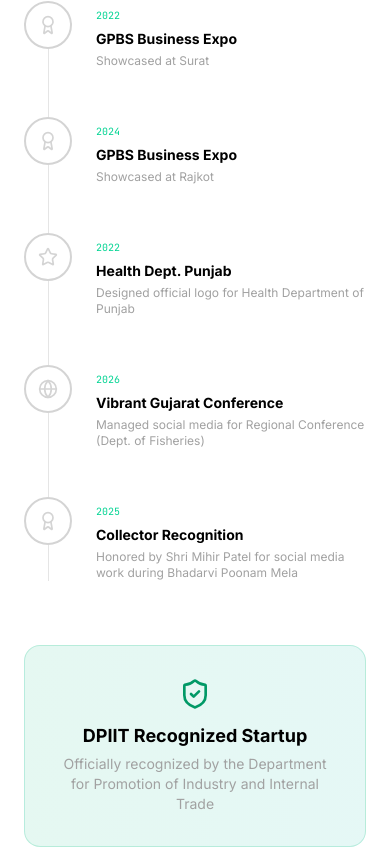
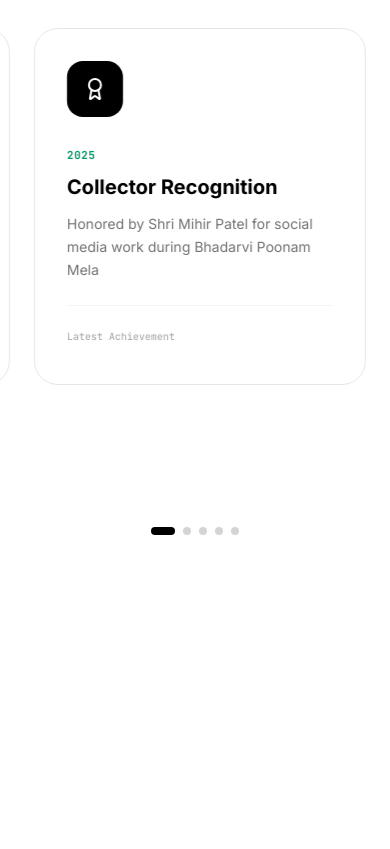
Before and after one commit to Deepak-ai-93/topclues-clients-bill, a Next.js app: page / in a window 390 px wide. Shown: the part 3280-4129 px from the top of the page. Built offline with nearby package versions, Linux system fonts and the light colour scheme.

Commit message:
Add horizontal scroll achievements section with GSAP pin + scrub and mobile swipe support

```diff
--- a/app/page.tsx
+++ b/app/page.tsx
@@ -31,6 +31,11 @@
   const subtitleRef = useRef<HTMLParagraphElement>(null);
   const ctaRef = useRef<HTMLDivElement>(null);
   const mainRef = useRef<HTMLDivElement>(null);
+  const highlightsRef = useRef<HTMLDivElement>(null);
+  const highlightsScrollRef = useRef<HTMLDivElement>(null);
+  const [activeCard, setActiveCard] = useState(0);
+  const touchStartX = useRef(0);
+  const touchEndX = useRef(0);
 
   useEffect(() => {
     const ctx = gsap.context(() => {
@@ -82,7 +87,35 @@
           onToggle: self => { if (self.isActive) setActiveSection(s.dataset.section || ''); }
         });
       });
+
     }, mainRef);
+
+    // Horizontal scroll for achievements (outside gsap.context, uses refs directly)
+    const hScroll = highlightsScrollRef.current;
+    const hSection = highlightsRef.current;
+    if (hScroll && hSection) {
+      const cards = gsap.utils.toArray<HTMLElement>('.hscroll-card');
+      const totalWidth = hScroll.scrollWidth - hSection.offsetWidth;
+      if (totalWidth > 0) {
+        ScrollTrigger.create({
+          trigger: hSection,
+          pin: true,
+          start: 'top top',
+          end: () => `+=${totalWidth}`,
+          scrub: 1.5,
+          invalidateOnRefresh: true,
+          onUpdate: (self) => {
+            const progress = self.progress;
+            const idx = Math.round(progress * (cards.length - 1));
+            setActiveCard(Math.min(idx, cards.length - 1));
+          }
+        });
+        gsap.to(hScroll, {
+          x: () => -totalWidth,
+          ease: 'none'
+        });
+      }
+    }
 
     return () => ctx.revert();
   }, []);
@@ -90,6 +123,30 @@
   const scrollTo = (id: string) => {
     setMenuOpen(false);
     document.getElementById(id)?.scrollIntoView({ behavior: 'smooth' });
+  };
+
+  const handleTouchStart = (e: React.TouchEvent) => {
+    touchStartX.current = e.touches[0].clientX;
+  };
+
+  const handleTouchEnd = (e: React.TouchEvent) => {
+    touchEndX.current = e.changedTouches[0].clientX;
+    const diff = touchStartX.current - touchEndX.current;
+    if (Math.abs(diff) > 50) {
+      const next = diff > 0
+        ? Math.min(activeCard + 1, achievements.length - 1)
+        : Math.max(activeCard - 1, 0);
+      const scrollContainer = highlightsScrollRef.current;
+      if (scrollContainer) {
+        const card = scrollContainer.querySelectorAll('.hscroll-card')[next] as HTMLElement;
+        if (card) {
+          scrollContainer.style.transition = 'transform 0.5s cubic-bezier(0.22, 1, 0.36, 1)';
+          const offset = -(card.offsetLeft);
+          scrollContainer.style.transform = `translateX(${offset}px)`;
+          setActiveCard(next);
+        }
+      }
+    }
   };
 
   const services = [
@@ -290,47 +347,77 @@
         </div>
       </section>
 
-      {/* ===== ACHIEVEMENTS TIMELINE ===== */}
-      <section id="highlights" data-section="highlights" className="py-24 md:py-32 px-6 relative">
-        <div className="max-w-6xl mx-auto">
-          <motion.div initial={{ opacity: 0 }} whileInView={{ opacity: 1 }} viewport={{ once: true }} className="text-center mb-16">
+      {/* ===== HORIZONTAL SCROLL: ACHIEVEMENTS ===== */}
+      <section id="highlights" data-section="highlights" ref={highlightsRef} className="relative bg-white overflow-hidden">
+        <div className="h-screen flex flex-col justify-center">
+          <div className="px-6 md:px-16 text-center mb-8 md:mb-12">
             <span className="text-[10px] font-mono tracking-[0.3em] text-neutral-500 uppercase">Milestones</span>
-            <h2 className="text-3xl md:text-5xl font-bold mt-4 mb-4 split-line">Achievements & Recognition</h2>
-          </motion.div>
+            <h2 className="text-3xl md:text-5xl font-bold mt-4">Achievements & Recognition</h2>
+            <p className="text-sm text-neutral-400 mt-2 max-w-xl mx-auto">Scroll down or swipe to explore our journey</p>
+          </div>
 
-          <div className="relative">
-            <div className="absolute left-6 md:left-1/2 md:-translate-x-px top-0 bottom-0 w-px bg-neutral-200" />
-            {achievements.map((a, i) => (
-              <motion.div key={`${a.year}-${i}`}
-                initial={{ opacity: 0, x: i % 2 === 0 ? -40 : 40 }}
-                whileInView={{ opacity: 1, x: 0 }}
-                viewport={{ once: true }}
-                transition={{ delay: i * 0.15, duration: 0.6 }}
-                className={`relative flex items-start gap-6 mb-12 md:mb-16 ${i % 2 === 0 ? 'md:flex-row' : 'md:flex-row-reverse'}`}
-              >
-                <div className={`flex-1 ${i % 2 === 0 ? 'md:text-right' : 'md:text-left'} hidden md:block`}>
-                  <span className="text-[10px] font-mono text-emerald-400">{a.year}</span>
-                  <h3 className="text-sm font-bold text-black mt-1">{a.title}</h3>
-                  <p className="text-xs text-neutral-400 mt-1">{a.desc}</p>
+          <div className="flex-1 flex items-center overflow-hidden"
+            onTouchStart={handleTouchStart}
+            onTouchEnd={handleTouchEnd}
+          >
+            <div ref={highlightsScrollRef}
+              className="flex gap-6 md:gap-10 px-6 md:px-16 will-change-transform"
+            >
+              {achievements.map((a, i) => (
+                <div key={`${a.year}-${i}`}
+                  className={`hscroll-card flex-shrink-0 w-[85vw] md:w-[45vw] lg:w-[35vw] xl:w-[28vw] p-8 md:p-10 rounded-3xl border transition-all duration-500 ${
+                    i === activeCard
+                      ? 'border-neutral-300 bg-neutral-50 shadow-md'
+                      : 'border-neutral-200 bg-white'
+                  }`}
+                >
+                  <div className="w-14 h-14 rounded-2xl bg-black flex items-center justify-center mb-6">
+                    <a.icon className="w-6 h-6 text-white" />
+                  </div>
+                  <span className="text-[11px] font-mono text-emerald-600 font-bold tracking-wider">{a.year}</span>
+                  <h3 className="text-xl md:text-2xl font-bold text-black mt-2 mb-3">{a.title}</h3>
+                  <p className="text-sm text-neutral-500 leading-relaxed">{a.desc}</p>
+                  <div className="mt-6 pt-4 border-t border-neutral-100">
+                    <span className="text-[10px] font-mono text-neutral-400">
+                      {i === 0 ? 'First Milestone' : i === achievements.length - 1 ? 'Latest Achievement' : `Achievement ${i + 1}`}
+                    </span>
+                  </div>
                 </div>
-                <div className="relative z-10 w-12 h-12 rounded-full bg-white border-2 border-neutral-300 flex items-center justify-center shrink-0">
-                  <a.icon className="w-5 h-5 text-neutral-300" />
-                </div>
-                <div className="flex-1 md:hidden">
-                  <span className="text-[10px] font-mono text-emerald-400">{a.year}</span>
-                  <h3 className="text-sm font-bold text-black mt-1">{a.title}</h3>
-                  <p className="text-xs text-neutral-400 mt-1">{a.desc}</p>
-                </div>
-              </motion.div>
+              ))}
+            </div>
+          </div>
+
+          <div className="flex items-center justify-center gap-2 pb-6 md:pb-10">
+            {achievements.map((_, i) => (
+              <button key={i}
+                onClick={() => {
+                  setActiveCard(i);
+                  const container = highlightsScrollRef.current;
+                  if (container) {
+                    const card = container.querySelectorAll('.hscroll-card')[i] as HTMLElement;
+                    if (card) {
+                      container.style.transition = 'transform 0.5s cubic-bezier(0.22, 1, 0.36, 1)';
+                      container.style.transform = `translateX(${-card.offsetLeft}px)`;
+                    }
+                  }
+                }}
+                className={`w-2 h-2 rounded-full transition-all duration-300 ${
+                  i === activeCard ? 'bg-black w-6' : 'bg-neutral-300'
+                }`}
+              />
             ))}
           </div>
+        </div>
+      </section>
 
+      <section className="py-24 md:py-32 px-6 relative">
+        <div className="max-w-4xl mx-auto">
           <motion.div initial={{ opacity: 0, y: 20 }} whileInView={{ opacity: 1, y: 0 }} viewport={{ once: true }}
-            className="mt-16 p-8 bg-gradient-to-r from-emerald-500/10 to-teal-500/10 border border-emerald-500/20 rounded-2xl text-center"
+            className="p-8 md:p-12 bg-gradient-to-r from-emerald-500/10 to-teal-500/10 border border-emerald-500/20 rounded-3xl text-center"
           >
-            <ShieldCheck className="w-8 h-8 text-emerald-600 mx-auto mb-3" />
-            <h3 className="text-lg font-bold text-black">DPIIT Recognized Startup</h3>
-            <p className="text-sm text-neutral-400 mt-1">Officially recognized by the Department for Promotion of Industry and Internal Trade</p>
+            <ShieldCheck className="w-10 h-10 text-emerald-600 mx-auto mb-4" />
+            <h3 className="text-xl md:text-2xl font-bold text-black">DPIIT Recognized Startup</h3>
+            <p className="text-sm text-neutral-500 mt-2 max-w-lg mx-auto">Officially recognized by the Department for Promotion of Industry and Internal Trade</p>
           </motion.div>
         </div>
       </section>
```
Also changed, not shown: 1 other file (tests, documents, lock files or other folders).
